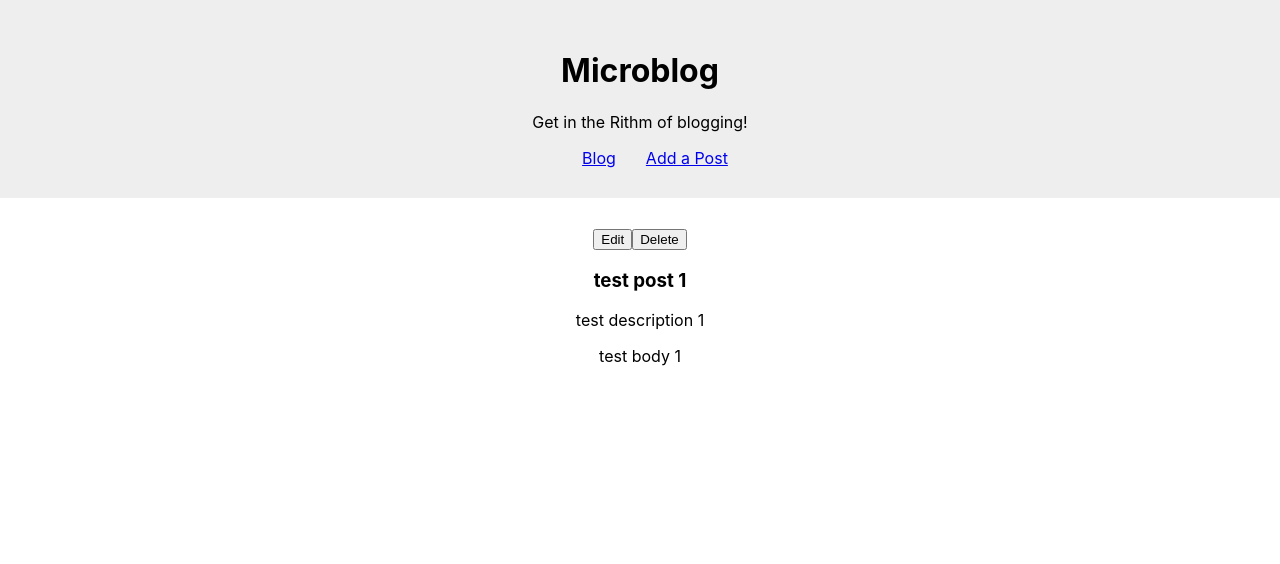
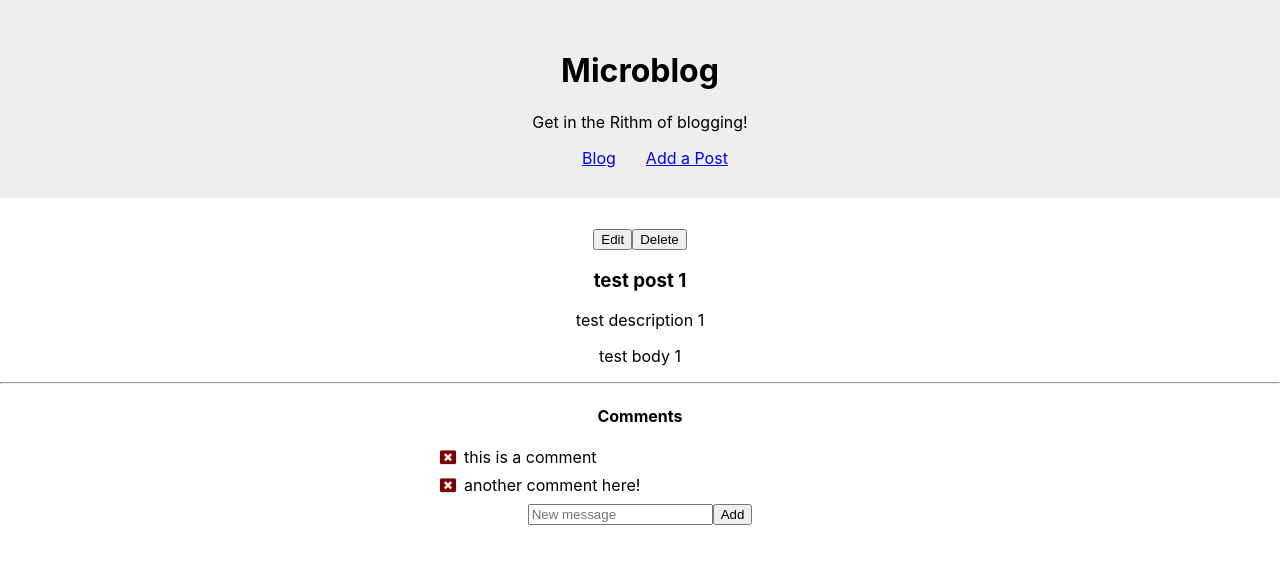
Before and after one commit to terchiem/redux-microblog, a React (Create React App) app: page /1 in a window 1280 px wide. Shown: the top 564 px of the page. Built offline with nearby package versions, Linux system fonts and the light colour scheme.

Commit message:
comments on blog posts have been created

```diff
--- a/public/index.html
+++ b/public/index.html
@@ -25,6 +25,7 @@
       Learn how to configure a non-root public URL by running `npm run build`.
     -->
     <title>React App</title>
+    <link rel="stylesheet" href="https://stackpath.bootstrapcdn.com/font-awesome/4.7.0/css/font-awesome.min.css" />
   </head>
   <body>
     <noscript>You need to enable JavaScript to run this app.</noscript>
--- a/src/App.js
+++ b/src/App.js
@@ -11,7 +11,16 @@ const TEST_POSTS = [
     title: "test post 1",
     description: "test description 1",
     body: "test body 1",
-    comments: [],
+    comments: [
+      {
+        message: "this is a comment",
+        id: 1
+      },
+      {
+        message: "another comment here!",
+        id: 2
+      }
+    ],
     votes: 0
   },
   {
@@ -49,12 +58,51 @@ function App() {
     setPosts(posts => posts.filter(p => p.id !== id));
   }
 
+  function addComment(postId, newComment) {
+    setPosts(posts => {
+      const editedPost = posts.find(post => post.id === postId);
+      const oldPosts = posts.filter(p => p.id !== editedPost.id);
+      return [
+        ...oldPosts,
+        {
+          ...editedPost,
+          comments: [
+            ...editedPost.comments,
+            newComment
+          ]
+        }
+      ]
+    })
+  }
+
+  function deleteComment(postId, commentId) {
+    setPosts(posts => {
+      const editedPost = posts.find(post => post.id === postId);
+      const editedComments = editedPost.comments.filter(c => c.id !== commentId);
+      return [
+        ...posts.filter(p => p.id !== postId),
+        {
+          ...editedPost,
+          comments: editedComments
+        }
+      ]
+    });
+
+  }
+
 
   return (
     <div className="App">
       <BrowserRouter>
         <Header />
-        <Routes posts={posts} addPost={addPost} editPost={editPost} deletePost={deletePost} />
+        <Routes
+          posts={posts}
+          addPost={addPost}
+          editPost={editPost}
+          deletePost={deletePost}
+          addComment={addComment}
+          deleteComment={deleteComment}
+        />
       </BrowserRouter>
     </div>
   );
@@ -74,7 +122,7 @@ post: {
   votes:
 }
 
-comments: {
+comment: {
   id:
   message:
 }
@@ -93,9 +141,9 @@ APP
     PostListItem
 
   PostPage
-
-  CommentList
-    Comment
+    CommentList
+      Comment
+      CommentForm
 
 
 
--- /dev/null
+++ b/src/Comment.css
@@ -0,0 +1,9 @@
+.comment {
+  margin: 8px 0;
+  text-align: left;
+}
+
+.commentDelete {
+  margin-right: 8px;
+  color: maroon;
+}
--- /dev/null
+++ b/src/Comment.js
@@ -0,0 +1,14 @@
+import React from 'react';
+import './Comment.css';
+
+function Comment({ message, removeComment, id }) {
+
+  return (
+    <div className="comment">
+      <i className="fa fa-window-close commentDelete" onClick={() => removeComment(id)} ></i>{message}
+    </div>
+  )
+
+}
+
+export default Comment;
--- /dev/null
+++ b/src/CommentForm.js
@@ -0,0 +1,35 @@
+import React, { useState } from 'react';
+import { v4 as uuid } from 'uuid';
+
+function CommentForm({ addComment }) {
+
+  const [message, setMessage ] = useState('')
+
+  const handleChange = evt => {
+    setMessage(evt.target.value)
+  }
+
+  const handleSubmit = evt => {
+    evt.preventDefault();
+    const newMessage = {
+      message,
+      id: uuid()
+    }
+    addComment(newMessage);
+    setMessage('');
+  }
+
+  return (
+    <form onSubmit={handleSubmit} >
+      <input
+        name="newMessage"
+        placeholder="New message"
+        value={message}
+        onChange={handleChange}
+      />
+      <button>Add</button>
+    </form>
+  )
+}
+
+export default CommentForm;
--- /dev/null
+++ b/src/CommentList.css
@@ -0,0 +1,4 @@
+.postCommentContainer {
+  width: 400px;
+  margin: 0 auto;
+}
--- /dev/null
+++ b/src/CommentList.js
@@ -0,0 +1,32 @@
+import React from 'react';
+
+import CommentForm from './CommentForm';
+import Comment from './Comment';
+import './CommentList.css'
+
+function CommentList({ postId, addComment, deleteComment, comments }) {
+
+  function removeComment(commentId) {
+    deleteComment(postId, commentId);
+  }
+
+  function addNewComment(newComment) {
+    addComment(postId, newComment);
+  }
+
+  function renderComments() {
+    return comments.map(c => (
+      <Comment message={c.message} removeComment={removeComment} id={c.id} key={c.id} />
+    ))
+  }
+
+  return (
+    <div className="postCommentContainer">
+      <h4>Comments</h4>
+      {renderComments()}
+      <CommentForm addComment={addNewComment} />
+    </div>
+  )
+}
+
+export default CommentList;
--- a/src/PostPage.js
+++ b/src/PostPage.js
@@ -2,6 +2,7 @@ import React, { useState } from 'react';
 import { useParams, Redirect } from 'react-router-dom';
 
 import PostForm from './PostForm';
+import CommentList from './CommentList';
 
 
 /** Displays information about a post and provides a way to edit and delete it
@@ -15,7 +16,7 @@ import PostForm from './PostForm';
  *    editMode -> toggles the display of the PostForm component
 */
 
-function PostPage({ posts, editPost, deletePost }) {
+function PostPage({ posts, editPost, deletePost, addComment, deleteComment }) {
 
   const { id } = useParams();
   const [editMode, setEditMode] = useState(false);
@@ -23,7 +24,7 @@ function PostPage({ posts, editPost, deletePost }) {
   const post = posts.find(p => p.id === id);
   if (!post) return <Redirect to="/" />;
 
-  const { title, description, body } = post;
+  const { title, description, body, comments } = post;
 
   const postBody = editMode
     ? <PostForm
@@ -49,9 +50,9 @@ function PostPage({ posts, editPost, deletePost }) {
         <button onClick={toggleEditMode}>Edit</button>
         <button onClick={() => deletePost(id)}>Delete</button>
       </div>
-
       {postBody}
-
+      <hr />
+      <CommentList postId={id} comments={comments} addComment={addComment} deleteComment={deleteComment} />
     </div>
   )
 }
--- a/src/Routes.js
+++ b/src/Routes.js
@@ -14,7 +14,7 @@ import PostForm from './PostForm';
  *  deletePost -> App state setter used in PostPage -> EditPostForm
 */
 
-function Routes({ posts, addPost, editPost, deletePost }) {
+function Routes({ posts, addPost, editPost, deletePost, addComment, deleteComment }) {
 
   return (
     <Switch>
@@ -28,7 +28,13 @@ function Routes({ posts, addPost, editPost, deletePost }) {
       </Route>
 
       <Route path="/:id">
-        <PostPage posts={posts} editPost={editPost} deletePost={deletePost} />
+        <PostPage
+          posts={posts}
+          editPost={editPost}
+          deletePost={deletePost}
+          deleteComment={deleteComment}
+          addComment={addComment}
+        />
       </Route>
 
       <Redirect to="/" />
```
